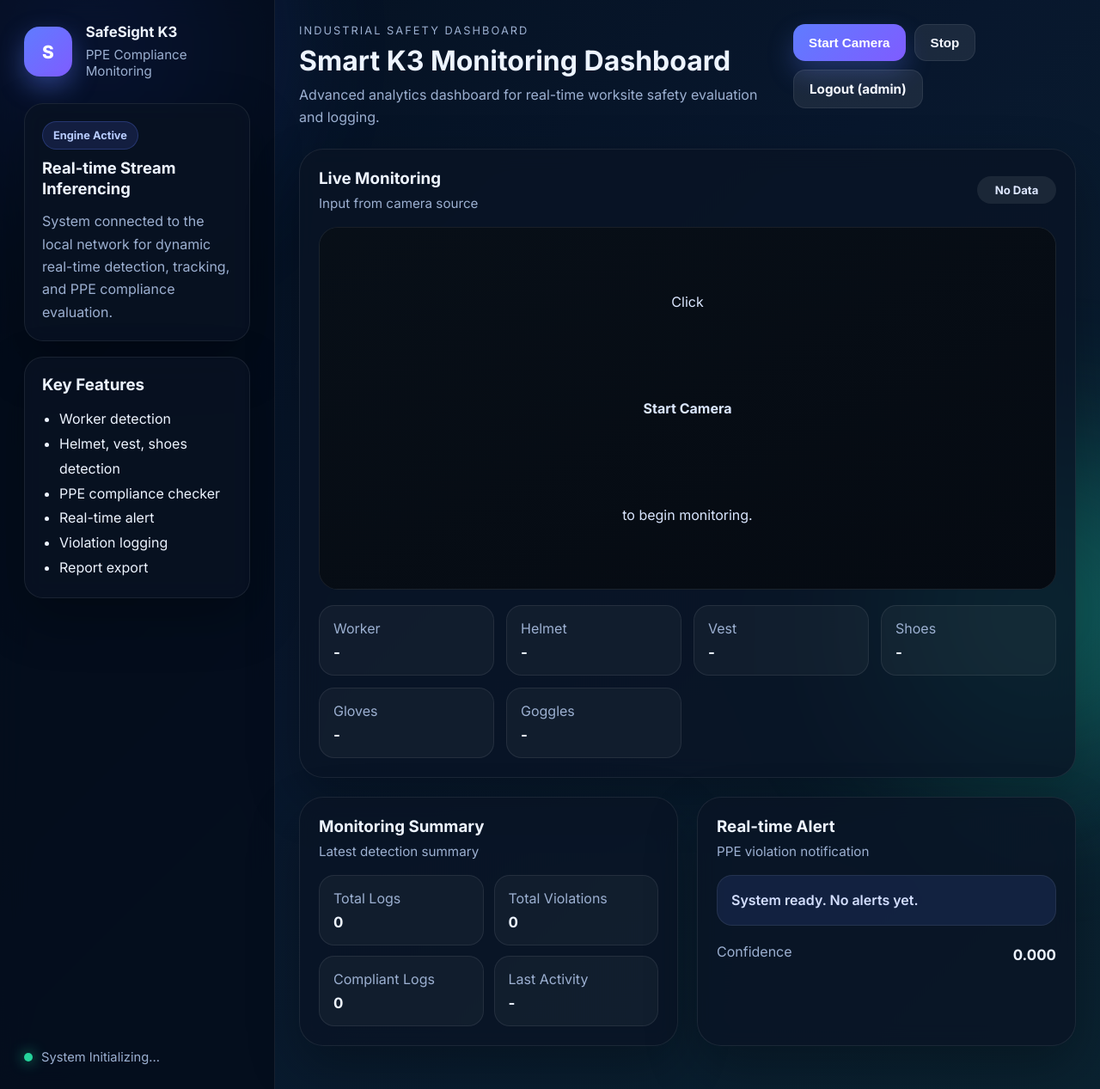
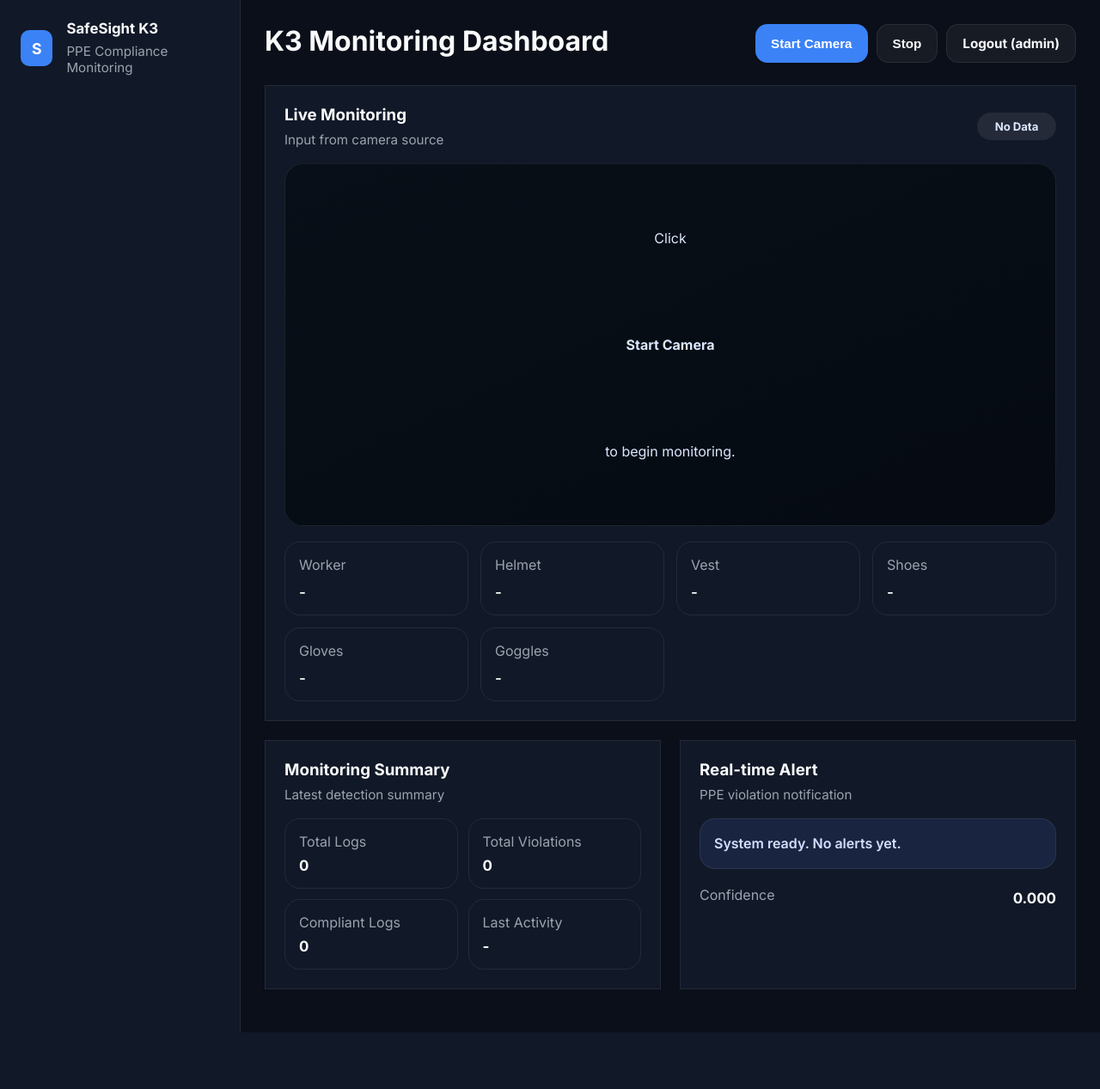
Before and after one commit to wildandaffabdillah/Team-Project-2026, a Flask app: page /dashboard in a window 1280 px wide. Shown: the whole page at 86% size. After the commit the page ends 1201 px from the top, so only its background shows below. Run offline with Flask 3, Linux system fonts and the light colour scheme; the visitor is signed in with stand-in values (Sample User, id 1); data that the repository does not hold is empty.

Commit message:
UI: Overhaul dashboard with professional clean industrial design and fix layout spacing

```diff
--- a/static/css/style.css
+++ b/static/css/style.css
@@ -1,20 +1,23 @@
 :root {
-  --bg: #07111f;
-  --bg-2: #0b1730;
-  --panel: rgba(10, 20, 37, 0.78);
-  --panel-2: rgba(255, 255, 255, 0.04);
+  --bg: #0b0f19;
+  --bg-accent: #111827;
+  --panel: rgba(17, 24, 39, 0.7);
+  --panel-border: rgba(255, 255, 255, 0.08);
   --line: rgba(255, 255, 255, 0.08);
-  --text: #edf4ff;
-  --muted: #9cb0d1;
-  --primary: #5f7cff;
-  --primary-2: #7f5cff;
-  --success: #25d39b;
-  --danger: #ff647f;
-  --warning: #ffbf5f;
-  --shadow: 0 24px 60px rgba(0, 0, 0, 0.28);
-  --radius-xl: 28px;
-  --radius-lg: 22px;
-  --radius-md: 16px;
+  --text-main: #f9fafb;
+  --text-muted: #9ca3af;
+  --muted: #9ca3af;
+  --primary: #3b82f6;
+  --primary-hover: #2563eb;
+  --primary-2: #2563eb;
+  --success: #10b981;
+  --danger: #ef4444;
+  --warning: #f59e0b;
+  --radius: 12px;
+  --radius-lg: 16px;
+  --radius-md: 12px;
+  --shadow-sm: 0 1px 2px 0 rgb(0 0 0 / 0.05);
+  --shadow: 0 10px 15px -3px rgb(0 0 0 / 0.1), 0 4px 6px -4px rgb(0 0 0 / 0.1);
 }
 
 * {
@@ -25,10 +28,10 @@ html,
 body {
   margin: 0;
   min-height: 100%;
-  font-family: "Inter", sans-serif;
-  color: var(--text);
-  background:
-    linear-gradient(135deg, #04101f 0%, #08172d 45%, #0a2230 100%);
+  font-family: "Inter", -apple-system, BlinkMacSystemFont, sans-serif;
+  color: var(--text-main);
+  background: var(--bg);
+  -webkit-font-smoothing: antialiased;
 }
 
 body {
@@ -36,20 +39,7 @@ body {
   overflow-x: hidden;
 }
 
-.bg-orb {
-  position: fixed;
-  border-radius: 999px;
-  filter: blur(90px);
-  z-index: 0;
-  pointer-events: none;
-  opacity: 0.35;
-  animation: floatOrb 12s ease-in-out infinite;
-}
-
-@keyframes floatOrb {
-  0%, 100% { transform: translateY(0px) scale(1); }
-  50% { transform: translateY(-30px) scale(1.05); }
-}
+.bg-orb { display: none; }
 
 .orb-1 {
   width: 320px;
@@ -72,18 +62,39 @@ body {
   position: relative;
   z-index: 1;
   min-height: 100vh;
-  display: grid;
-  grid-template-columns: 320px 1fr;
+  display: flex;
 }
 
 .sidebar {
-  padding: 28px;
-  background: rgba(4, 11, 23, 0.7);
-  backdrop-filter: blur(16px);
-  border-right: 1px solid var(--line);
+  width: 280px;
+  flex-shrink: 0;
+  padding: 24px;
+  background: var(--bg-accent);
+  border-right: 1px solid var(--panel-border);
   display: flex;
   flex-direction: column;
   justify-content: space-between;
+}
+
+.content {
+  flex-grow: 1;
+  padding: 24px;
+  overflow-y: auto;
+}
+
+.metric-box {
+  background: rgba(255, 255, 255, 0.03);
+  padding: 12px 16px;
+  border-radius: 8px;
+  border: 1px solid transparent;
+  display: flex;
+  flex-direction: column;
+  gap: 4px;
+}
+
+.metric-box strong {
+  font-size: 1.1rem;
+  font-weight: 600;
 }
 
 .brand-row {
@@ -94,16 +105,15 @@ body {
 }
 
 .brand-mark {
-  width: 58px;
-  height: 58px;
-  border-radius: 18px;
+  width: 42px;
+  height: 42px;
+  border-radius: 10px;
   display: grid;
   place-items: center;
-  font-weight: 800;
-  font-size: 1.3rem;
+  font-weight: 700;
+  font-size: 1.1rem;
   color: white;
-  background: linear-gradient(135deg, var(--primary), var(--primary-2));
-  box-shadow: 0 12px 30px rgba(95, 124, 255, 0.4);
+  background: var(--primary);
 }
 
 .brand-row h1 {
@@ -118,18 +128,20 @@ body {
   font-size: 0.95rem;
 }
 
-.sidebar-card,
 .card {
-  background: var(--panel);
-  border: 1px solid var(--line);
-  box-shadow: var(--shadow);
-  backdrop-filter: blur(12px);
+  background: var(--bg-accent);
+  border: 1px solid var(--panel-border);
+  box-shadow: var(--shadow-sm);
+  border-radius: var(--radius);
+  transition: all 0.2s ease;
+}
+
+.card:hover {
+  border-color: rgba(255, 255, 255, 0.15);
 }
 
 .sidebar-card {
-  border-radius: var(--radius-lg);
-  padding: 20px;
-  margin-bottom: 18px;
+  display: none;
 }
 
 .sidebar-card h2,
@@ -251,23 +263,29 @@ body {
 
 .btn-primary {
   color: white;
-  background: linear-gradient(135deg, var(--primary), var(--primary-2));
-  box-shadow: 0 14px 30px rgba(95, 124, 255, 0.28);
+  background: var(--primary);
+  box-shadow: var(--shadow-sm);
 }
 .btn-primary:hover {
-  box-shadow: 0 18px 40px rgba(95, 124, 255, 0.45);
+  background: var(--primary-hover);
 }
 
 .btn-secondary {
-  color: #f5f8ff;
-  background: rgba(255, 255, 255, 0.08);
-  border: 1px solid var(--line);
+  color: var(--text-main);
+  background: rgba(255, 255, 255, 0.05);
+  border: 1px solid var(--panel-border);
+}
+.btn-secondary:hover {
+  background: rgba(255, 255, 255, 0.1);
 }
 
 .btn-ghost {
-  color: #dce7ff;
-  background: rgba(95, 124, 255, 0.12);
-  border: 1px solid rgba(95, 124, 255, 0.22);
+  color: var(--text-muted);
+  background: transparent;
+}
+.btn-ghost:hover {
+  color: var(--text-main);
+  background: rgba(255, 255, 255, 0.05);
 }
 
 .hero-grid {
@@ -547,19 +565,19 @@ tbody tr:hover {
 }
 
 .modal-card {
-  background: var(--panel);
-  border: 1px solid var(--line);
-  box-shadow: 0 32px 80px rgba(0, 0, 0, 0.4);
-  border-radius: var(--radius-lg);
-  width: 90%;
-  max-width: 460px;
+  background: var(--bg-accent);
+  border: 1px solid var(--panel-border);
+  box-shadow: var(--shadow);
+  border-radius: var(--radius);
+  width: 100%;
+  max-width: 440px;
   overflow: hidden;
-  animation: slideUp 0.3s ease-out;
+  animation: fadeIn 0.2s ease-out;
 }
 
-@keyframes slideUp {
-  from { transform: translateY(20px); opacity: 0; }
-  to { transform: translateY(0); opacity: 1; }
+@keyframes fadeIn {
+  from { opacity: 0; transform: scale(0.98); }
+  to { opacity: 1; transform: scale(1); }
 }
 
 .modal-header {
--- a/static/js/app.js
+++ b/static/js/app.js
@@ -227,7 +227,6 @@ function updateDetectionUI(result) {
   setCompliance(result.compliant);
 
   confidenceText.textContent = Number(result.confidence).toFixed(3);
-  systemModeText.textContent = "AI Live Processing Engine Active";
 
   if (!result.worker_detected) {
     setAlert(result.violation_text, "info");
--- a/templates/index.html
+++ b/templates/index.html
@@ -11,13 +11,9 @@
       href="https://fonts.googleapis.com/css2?family=Inter:wght@400;500;600;700;800&display=swap"
       rel="stylesheet"
     />
-
     <link rel="stylesheet" href="{{ url_for('static', filename='css/style.css') }}" />
   </head>
   <body>
-    <div class="bg-orb orb-1"></div>
-    <div class="bg-orb orb-2"></div>
-
     <div class="page-shell">
       <aside class="sidebar">
         <div>
@@ -28,42 +24,13 @@
               <p>PPE Compliance Monitoring</p>
             </div>
           </div>
-
-          <div class="sidebar-card">
-            <span class="badge">Engine Active</span>
-            <h2>Real-time Stream Inferencing</h2>
-            <p>
-              System connected to the local network for dynamic real-time detection, tracking, and PPE compliance evaluation.
-            </p>
-          </div>
-
-          <div class="sidebar-card compact">
-            <h3>Key Features</h3>
-            <ul>
-              <li>Worker detection</li>
-              <li>Helmet, vest, shoes detection</li>
-              <li>PPE compliance checker</li>
-              <li>Real-time alert</li>
-              <li>Violation logging</li>
-              <li>Report export</li>
-            </ul>
-          </div>
-        </div>
-
-        <div class="sidebar-footer">
-          <div class="status-dot"></div>
-          <span id="systemModeText">System Initializing...</span>
         </div>
       </aside>
 
       <main class="content">
         <header class="topbar">
           <div>
-            <p class="eyebrow">Industrial Safety Dashboard</p>
-            <h2>Smart K3 Monitoring Dashboard</h2>
-            <p class="subtext">
-              Advanced analytics dashboard for real-time worksite safety evaluation and logging.
-            </p>
+            <h2>K3 Monitoring Dashboard</h2>
           </div>
 
           <div class="topbar-actions">
```
